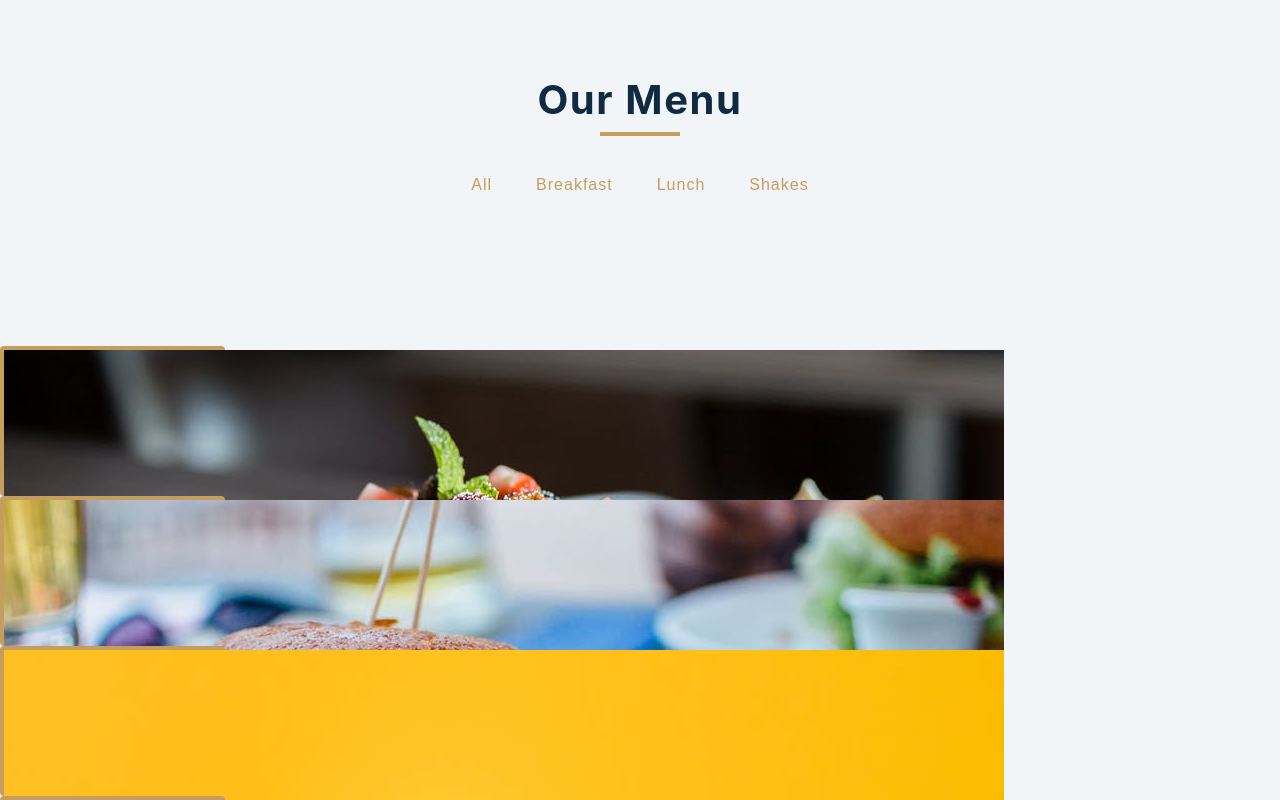
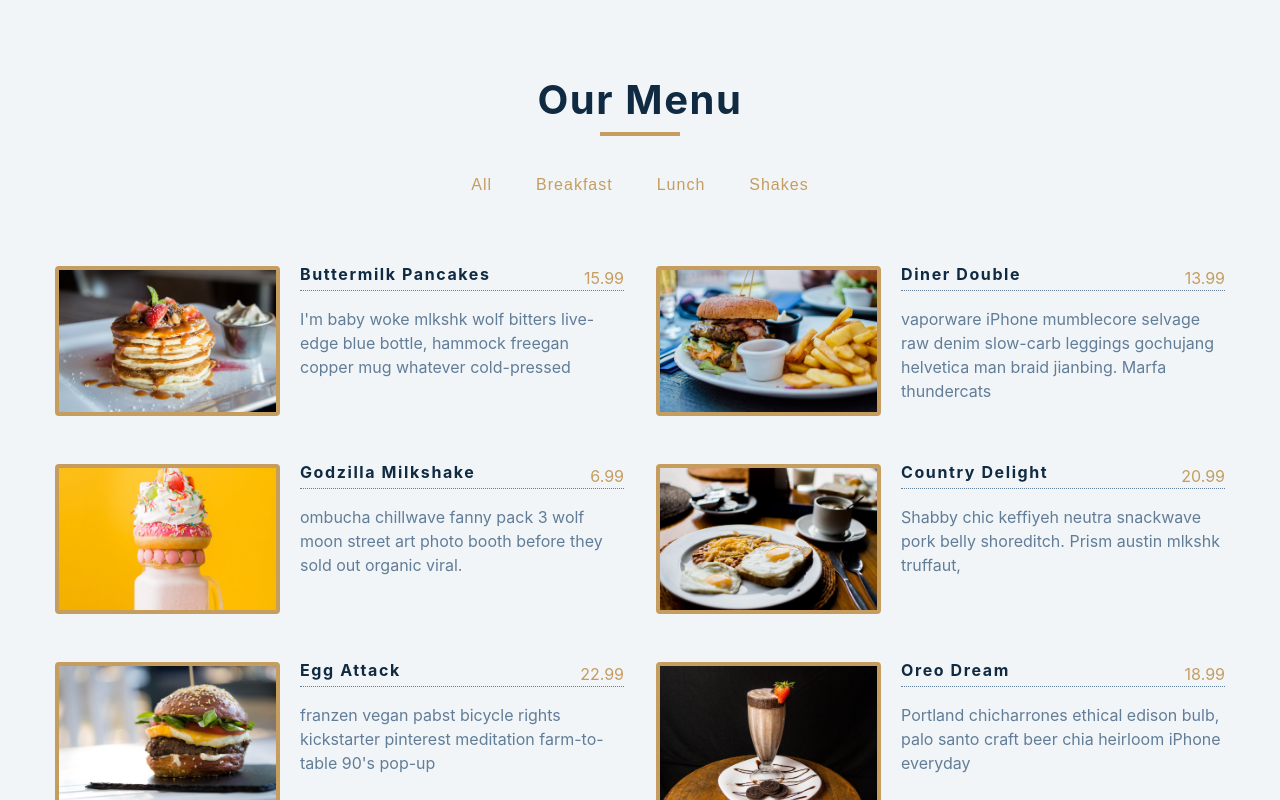
Before and after one commit to Crossroads30/menu-react-app, a React (Vite) app: page / in a window 1280 px wide. Shown: the top 800 px of the page. Built offline with nearby package versions, Linux system fonts and the light colour scheme; the HTML template or start-up script is replaced by a standard one.

Commit message:
feat; add component elements

```diff
--- a/src/Menu.jsx
+++ b/src/Menu.jsx
@@ -2,18 +2,25 @@ import React from 'react'
 
 const Menu = ({ menuItems }) => {
 	return (
-		<article className='menu'>
+		<section className='section-center'>
 			{menuItems.map(item => {
 				const { id, title, category, price, img, desc } = item
 				return (
-					<div key={id} className='menu-item'>
-						<div className='photo'>
-							<img src={img} alt='' />
+					<article key={id} className='menu-item'>
+						<div>
+							<img className='photo' src={img} alt={title} />
 						</div>
-					</div>
+						<div className='item-info'>
+							<header>
+								<h4>{title}</h4>
+								<span className='price'>{price}</span>
+							</header>
+							<p className='item-text'>{desc}</p>
+						</div>
+					</article>
 				)
 			})}
-		</article>
+		</section>
 	)
 }
 
```
